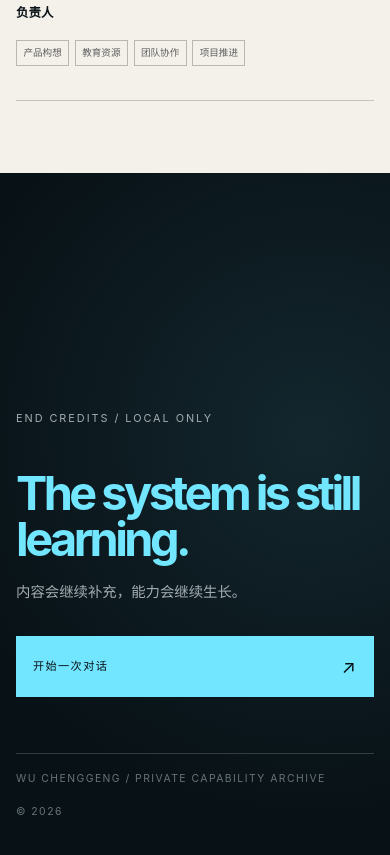
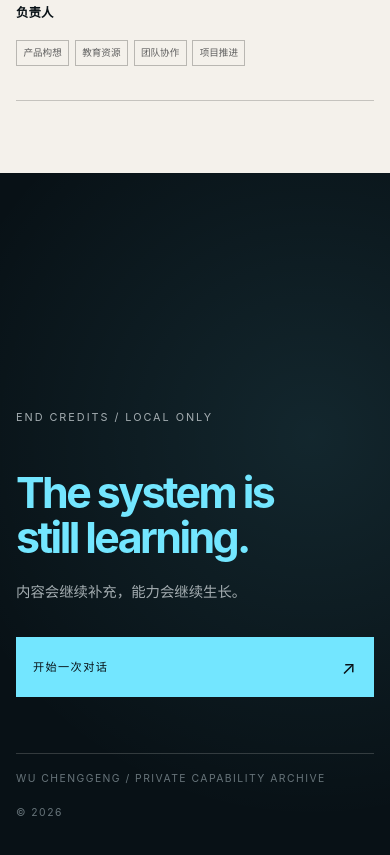
Before and after one commit to Lear7777/wuchenggeng-resume, a plain HTML site: page index.html in a window 390 px wide. Shown: the part 9712-10567 px from the top of the page. Drawn offline with Linux system fonts and the light colour scheme.

Commit message:
Refine final page title wrapping

```diff
--- a/styles.css
+++ b/styles.css
@@ -136,7 +136,7 @@ button { color: inherit; font: inherit; }
 .project-record__meta span { display: inline-block; margin: 0 .35rem .35rem 0; padding: .25rem .4rem; border: 1px solid rgba(10,10,10,.25); color: #5f5f5f; font-size: .6rem; }
 .footer-page { min-height: 80svh; background: radial-gradient(circle at 80% 30%, rgba(115,230,255,.1), transparent 24rem), var(--ink); }
 .footer-page__inner { display: flex; flex-direction: column; justify-content: center; }
-.footer-page__title { max-width: 48rem; margin: 2rem 0 1.5rem; color: var(--signal); font-size: clamp(2.8rem, 6.2vw, 6.2rem); letter-spacing: -.075em; line-height: .98; }
+.footer-page__title { max-width: 50rem; margin: 2rem 0 1.75rem; color: var(--signal); font-size: clamp(2.6rem, 5.2vw, 5.4rem); letter-spacing: -.06em; line-height: 1.04; text-wrap: balance; }
 .footer-page__subline { max-width: 32rem; margin: 0; color: var(--muted); font-size: .95rem; line-height: 1.8; }
 .footer-page .button { margin-top: 2.5rem; }
 .footer-page__bottom { display: flex; justify-content: space-between; gap: 1rem; margin-top: 4.5rem; padding-top: 1rem; border-top: 1px solid var(--line); color: var(--muted-dark); font-size: .65rem; letter-spacing: .14em; }
@@ -196,7 +196,7 @@ button { color: inherit; font: inherit; }
   .project-record__index { margin-bottom: .9rem; }
   .project-record__meta { margin-top: 1.2rem; }
   .footer-page { min-height: 85svh; }
-  .footer-page__title { max-width: 24rem; margin: 1.5rem 0 1rem; font-size: clamp(2.6rem, 12vw, 4.8rem); line-height: .98; }
+  .footer-page__title { max-width: 21rem; margin: 1.5rem 0 1.25rem; font-size: clamp(2.45rem, 11vw, 4.3rem); line-height: 1.04; }
   .footer-page__subline { max-width: 19rem; font-size: .9rem; }
   .footer-page .button { margin-top: 2rem; }
   .footer-page__bottom { margin-top: 3.5rem; }
```
